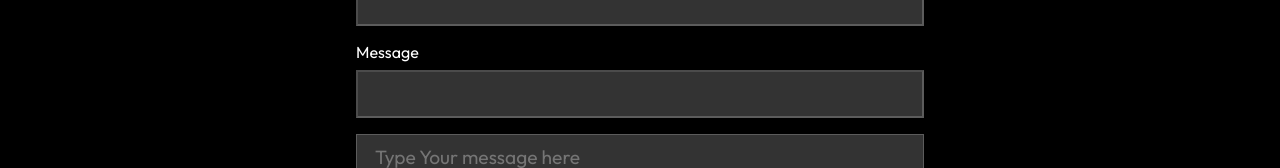
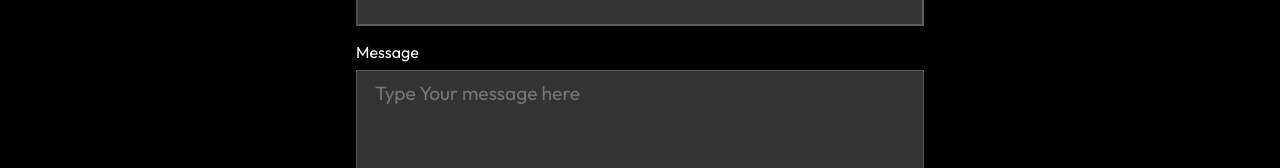
Before and after one commit to Aa2109/PortFulio, a React app: page /contact in a window 1280 px wide. Shown: the part 778-946 px from the top of the page. Built offline with nearby package versions, Linux system fonts and the light colour scheme; the HTML template or start-up script is replaced by a standard one.

Commit message:
Added emailjs

```diff
--- a/package.json
+++ b/package.json
@@ -10,6 +10,8 @@
     "preview": "vite preview"
   },
   "dependencies": {
+    "@emailjs/browser": "^4.3.3",
+    "axios": "^1.6.8",
     "react": "^18.2.0",
     "react-dom": "^18.2.0",
     "react-icons": "^5.1.0",
--- a/src/components/Form.jsx
+++ b/src/components/Form.jsx
@@ -1,20 +1,64 @@
 import "./FormStyles.css";
+import emailjs from '@emailjs/browser';
 
-import React from 'react'
+import React, { useState } from 'react'
 
 const Form = () => {
+
+const [name, setName] =useState('');
+const [email, setEmail] =useState('');
+const [message, setMessage] =useState('');
+const [subject, setSubject] =useState('');
+
+const handleSubmit = (e)=>{
+  e.preventDefault();
+
+// email js service id
+const serviceId = 'service_x4aeri2';
+const templateId='template_1dqowld'
+const publicKey ='rCdmHFrSmoaXF-goU';
+
+// create objects that contains dyanamic tmplate name;
+
+const templateParams={
+  from_name:name,
+  from_email:email,
+  from_subject:subject,
+  to_name: 'Aashif',
+  message:message,
+
+};
+
+// send email using emailjs
+emailjs.send(serviceId,templateId, templateParams,publicKey)
+.then((response)=>{
+  console.log("Email sent Sucessfully: ", response);
+  setName('');
+  setEmail('');
+  setMessage('');
+  setSubject('');
+})
+.catch((error)=>{
+  console.log("Error sending email: ", error)
+})
+
+}
+
   return (
     <div className="form">
-      <form action="">
+      <form onSubmit={handleSubmit} className="emailform">
         <label >Your Name</label>
-        <input type="text" />
+        <input type="text" value={name} onChange={(e)=>setName(e.target.value)} />
         <label >Email</label>
-        <input type="email" />
+        <input type="email" value={email} onChange={(e)=>setEmail(e.target.value)}/>
         <label >Subject</label>
-        <input type="text" />
+        <input type="text" value={subject} onChange={(e)=>setSubject(e.target.value)}/>
+
         <label >Message</label>
-        <input type="text" />
-        <textarea  rows="6" placeholder="Type Your message here"></textarea>
+        <textarea  rows="6" placeholder="Type Your message here"
+         value={message} onChange={(e)=>setMessage(e.target.value)}>
+         </textarea>
+
         <button className="btn">Submit</button>
       </form>
     </div>
```
Also changed, not shown: 1 other file (tests, documents, lock files or other folders).
